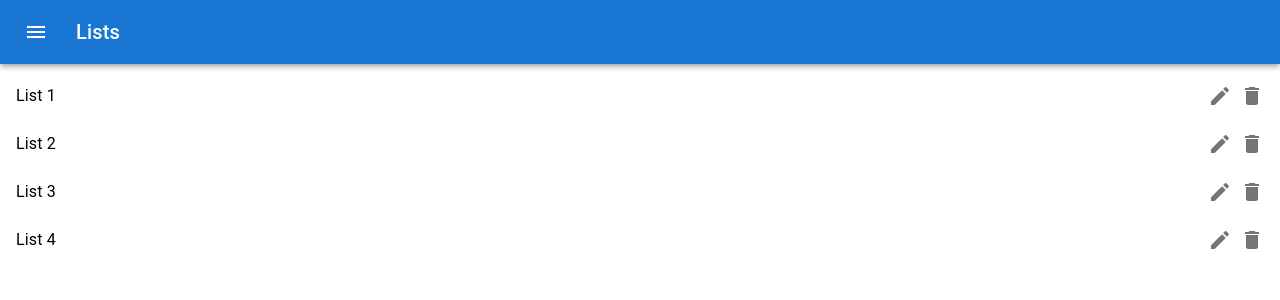
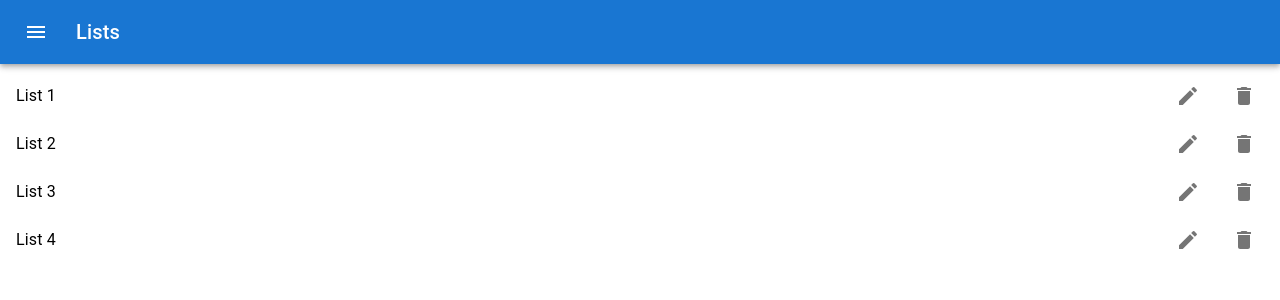
Before and after one commit to FranzMari/wishlist, a React (Create React App) app: page / in a window 1280 px wide. Shown: the top 300 px of the page. Built offline with nearby package versions, Linux system fonts and the light colour scheme.

Commit message:
cambiata implementazione icone azioni liste

```diff
--- a/src/components/Lists.js
+++ b/src/components/Lists.js
@@ -1,5 +1,5 @@
 import * as React from "react";
-import { List, ListItem, ListItemIcon, ListItemText } from "@mui/material";
+import { List, ListItem, ListItemText, IconButton, Stack } from "@mui/material";
 import EditIcon from "@mui/icons-material/Edit";
 import DeleteIcon from "@mui/icons-material/Delete";
 import lists from "../lists.json";
@@ -8,12 +8,18 @@ export default function Lists() {
   return (
     <List>
       {lists.Lists.map((list) => (
-        <ListItem button key={lists.Lists.indexOf(list)}>
+        <ListItem button key={lists.Lists.indexOf(list)}
+        secondaryAction={
+            <Stack direction="row" spacing={2}>
+                <IconButton edge="end" aria-label="edit">
+                    <EditIcon />
+                </IconButton>
+                <IconButton edge="end" aria-label="delete">
+                    <DeleteIcon />
+                </IconButton>
+            </Stack>
+          }>
           <ListItemText primary={list.name} />
-          <ListItemIcon sx={{ justifyContent: "space-between" }}>
-            <EditIcon button />
-            <DeleteIcon button />
-          </ListItemIcon>
         </ListItem>
       ))}
     </List>
```
